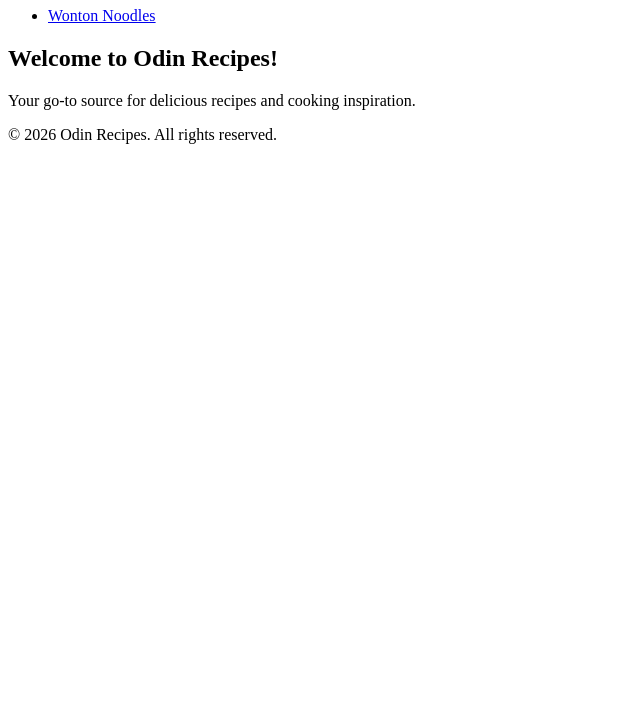
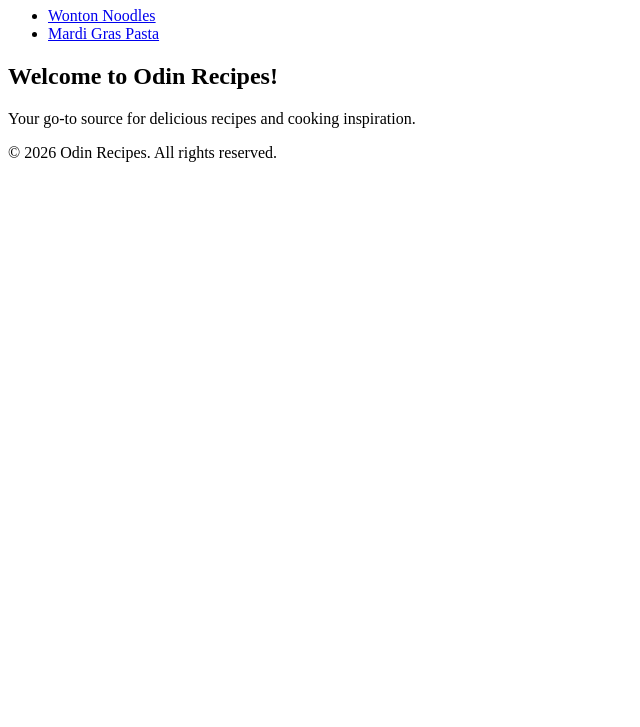
Before and after one commit to timthoithi100/odin-recipes, a plain HTML site: page index.html in a window 1280 px wide. Shown: the part 73-800 px from the top of the page, without its empty margins (0-640 px from the left). Drawn offline with Linux system fonts and the light colour scheme.

Commit message:
Added recipe.

```diff
--- a/index.html
+++ b/index.html
@@ -11,6 +11,7 @@
             <nav>
                 <ul>
                     <li><a href="recipes/wonton-noodles.html">Wonton Noodles</a></li>
+                    <li><a href="recipes/mardi-gras-pasta.html">Mardi Gras Pasta</a></li>
                 </ul>
             </nav>
         </header>
```
